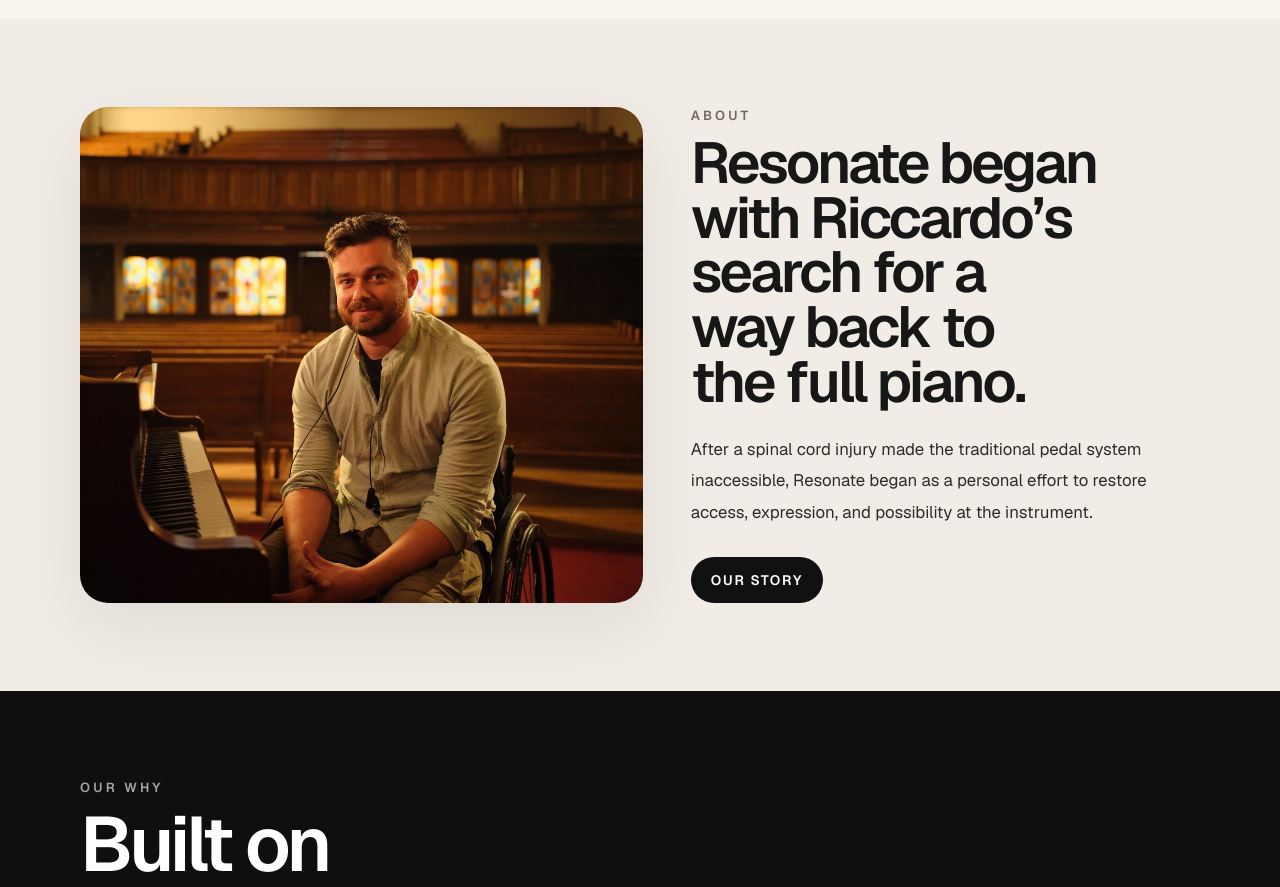
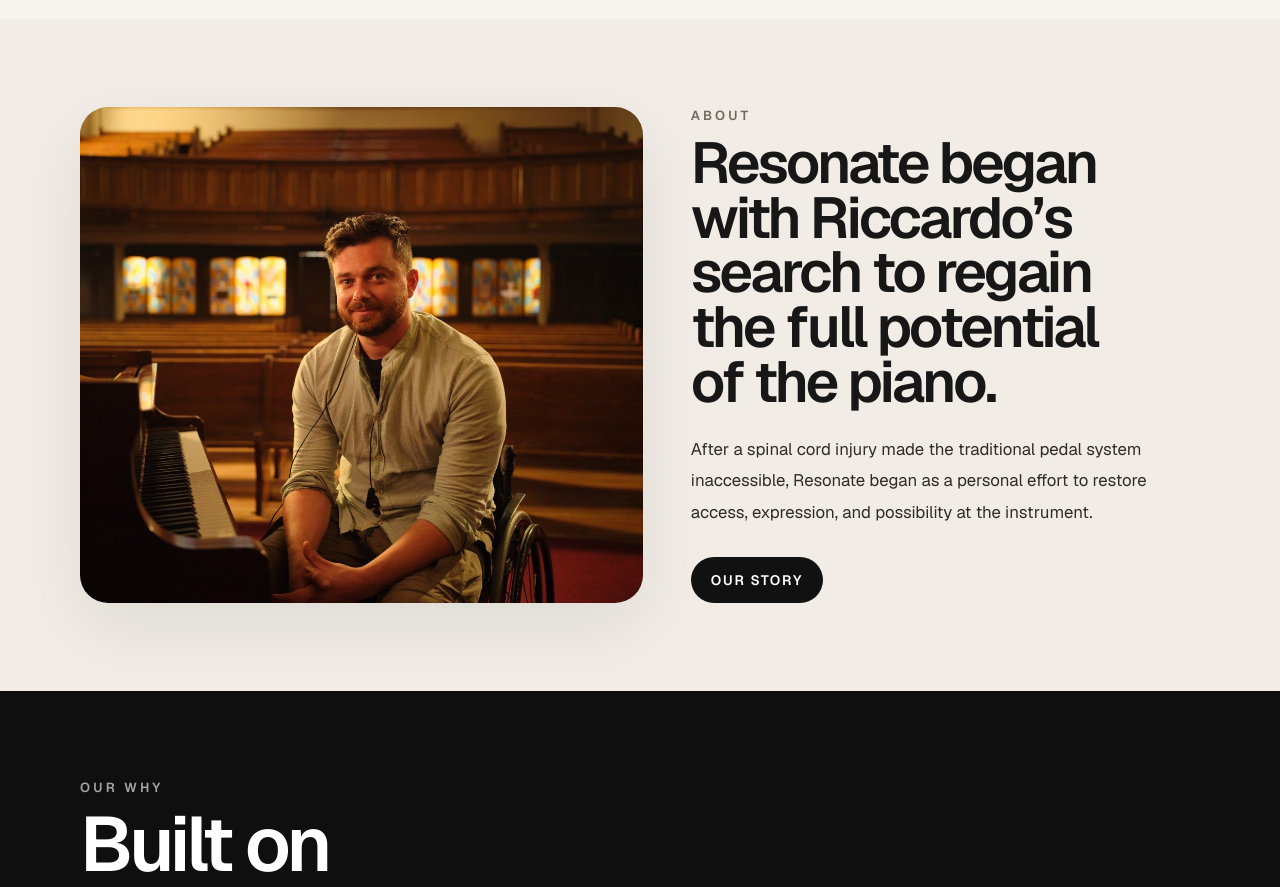
Before and after one commit to baldinircr-byte/resonateadaptive-frontend-new, a Next.js app: page / in a window 1280 px wide. Shown: the part 1520-2407 px from the top of the page. Built offline with nearby package versions, Linux system fonts and the light colour scheme.

Commit message:
refactor: update about section heading

```diff
--- a/src/app/page.tsx
+++ b/src/app/page.tsx
@@ -116,7 +116,7 @@ export default function Home() {
           </div>
           <div>
             <p className="eyebrow">About</p>
-            <h2>Resonate began with Riccardo’s search for a way back to the full piano.</h2>
+            <h2>Resonate began with Riccardo’s search to regain the full potential of the piano.</h2>
             <p className="bodyCopy">
               After a spinal cord injury made the traditional pedal system inaccessible, Resonate began as a personal
               effort to restore access, expression, and possibility at the instrument.
```
